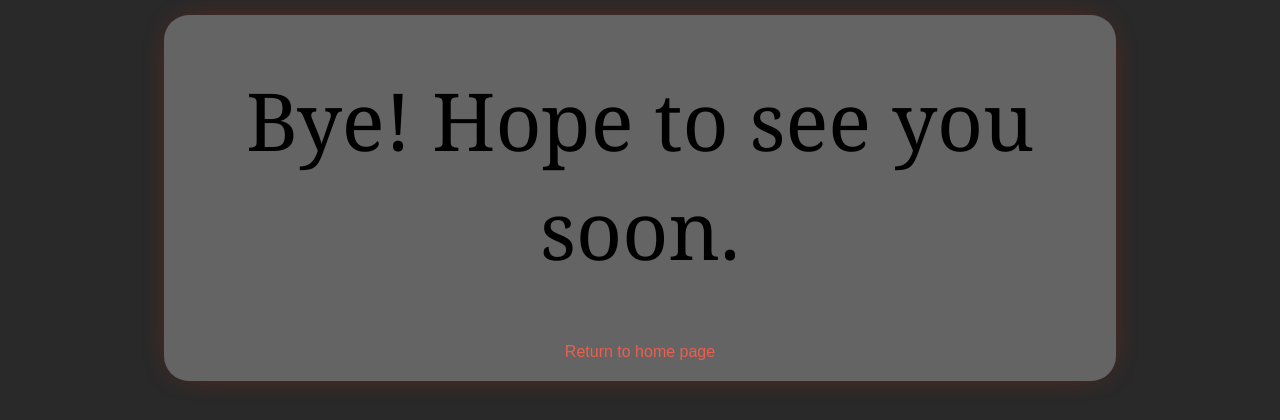
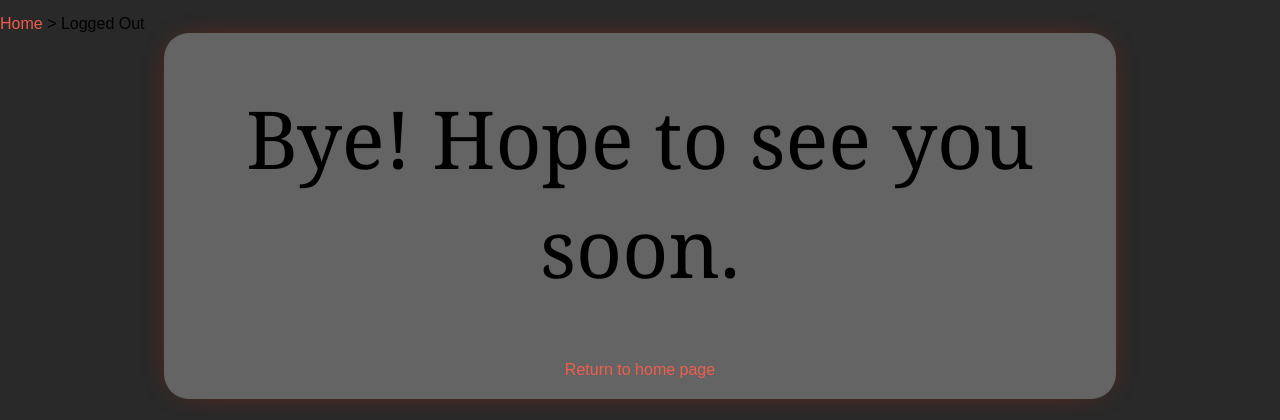
Before and after one commit to Bshisia/netfix, a Django app: page /logout/ in a window 1280 px wide. Shown: the part 61-481 px from the top of the page. Run offline with Django 3.2, Linux system fonts and the light colour scheme.

Commit message:
Update logout.html to improve title and add breadcrumb navigation

```diff
--- a/main/templates/main/logout.html
+++ b/main/templates/main/logout.html
@@ -1,7 +1,13 @@
 {% extends 'main/base.html' %}
     {% block title %}
-        Bye bye
+        Logged Out
     {% endblock %}
+
+{% block breadcrumb %}
+<div class="breadcrumb">
+    <a href="/">Home</a> > Logged Out
+</div>
+{% endblock %}
 
 {% block content %}
     <p style="font-family: Georgia, 'Times New Roman', Times, serif; font-size: 80px;">Bye! Hope to see you soon.</p>
```
